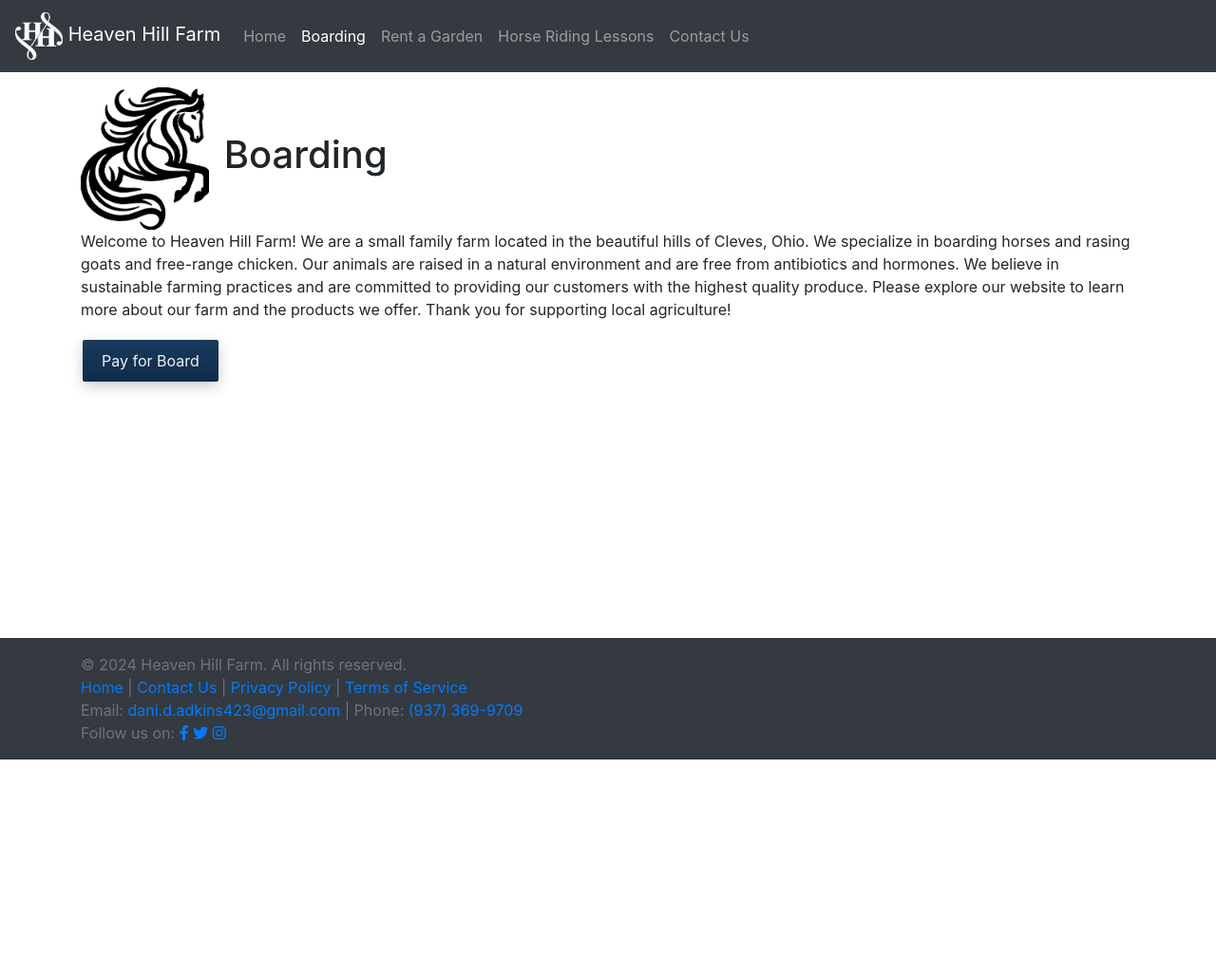
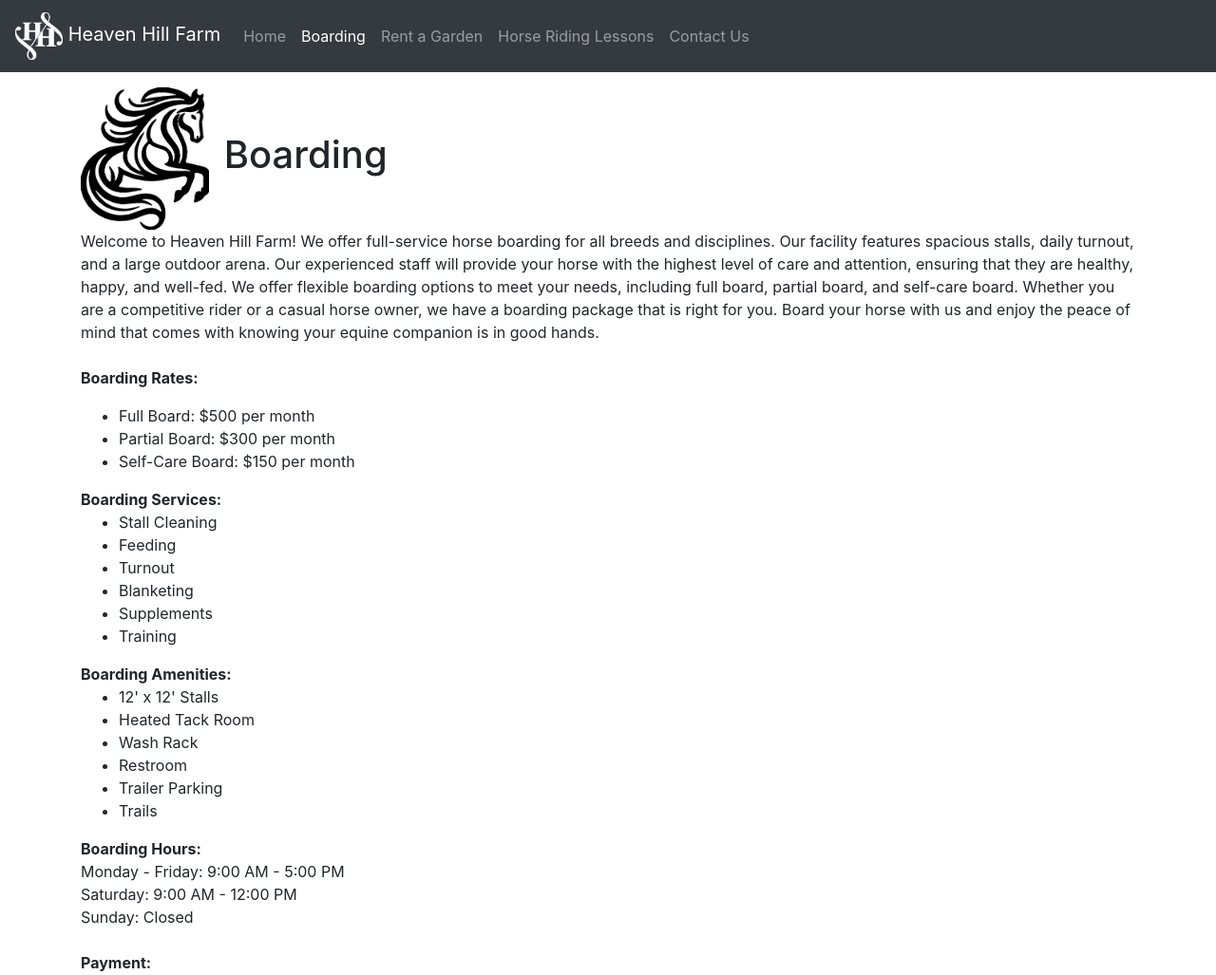
Before and after one commit to derrickadkins/haven_hills, a website built with webpack: page public/boarding.html in a window 1280 px wide. Shown: the top 1027 px of the page at 95% size. Before the commit the page ends 800 px from the top, so only its background shows below. Built offline with nearby package versions, Linux system fonts and the light colour scheme; some packages are replaced by stand-ins of ours.

Commit message:
custom content

```diff
--- a/public/boarding.html
+++ b/public/boarding.html
@@ -51,11 +51,59 @@
         <h1 class="ml-3">Boarding</h1>
       </div>
       <p>
-        Welcome to Heaven Hill Farm! We are a small family farm located in the beautiful hills of Cleves, Ohio. We
-        specialize in boarding horses and rasing goats and free-range chicken. Our animals are raised in a natural
-        environment and are free from antibiotics and hormones. We believe in sustainable farming practices and are
-        committed to providing our customers with the highest quality produce. Please explore our website to learn more
-        about our farm and the products we offer. Thank you for supporting local agriculture!
+        Welcome to Heaven Hill Farm! We offer full-service horse boarding for all breeds and disciplines. Our facility
+        features spacious stalls, daily turnout, and a large outdoor arena. Our experienced staff will provide your
+        horse with the highest level of care and attention, ensuring that they are healthy, happy, and well-fed. We
+        offer flexible boarding options to meet your needs, including full board, partial board, and self-care board.
+        Whether you are a competitive rider or a casual horse owner, we have a boarding package that is right for you.
+        Board your horse with us and enjoy the peace of mind that comes with knowing your equine companion is in good
+        hands.
+
+        <br />
+        <br />
+
+        <strong>Boarding Rates:</strong>
+        <ul>
+          <li>Full Board: $500 per month</li>
+          <li>Partial Board: $300 per month</li>
+          <li>Self-Care Board: $150 per month</li>
+        </ul>
+
+        <strong>Boarding Services:</strong>
+        <ul>
+          <li>Stall Cleaning</li>
+          <li>Feeding</li>
+          <li>Turnout</li>
+          <li>Blanketing</li>
+          <li>Supplements</li>
+          <li>Training</li>
+        </ul>
+
+        <strong>Boarding Amenities:</strong>
+
+        <ul>
+          <li>12' x 12' Stalls</li>
+          <li>Heated Tack Room</li>
+          <li>Wash Rack</li>
+          <li>Restroom</li>
+          <li>Trailer Parking</li>
+          <li>Trails</li>
+        </ul>
+
+        <strong>Boarding Hours:</strong>
+        <br />
+        Monday - Friday: 9:00 AM - 5:00 PM
+        <br />
+        Saturday: 9:00 AM - 12:00 PM
+        <br />
+        Sunday: Closed
+
+        <br />
+        <br />
+
+        <strong>Payment:</strong>
+        <br />
+        We accept cash, check, and Venmo. Please pay for board by the 1st of the month to avoid a late fee.
       </p>
       <a
         href="https://venmo.com/?txn=pay&audience=private&recipients=5133714931&note=1%20Month%20Board"
```
Also changed, not shown: public/garden.html (+42 -5 lines), public/lessons.html (+44 -5 lines), 1 other file.
